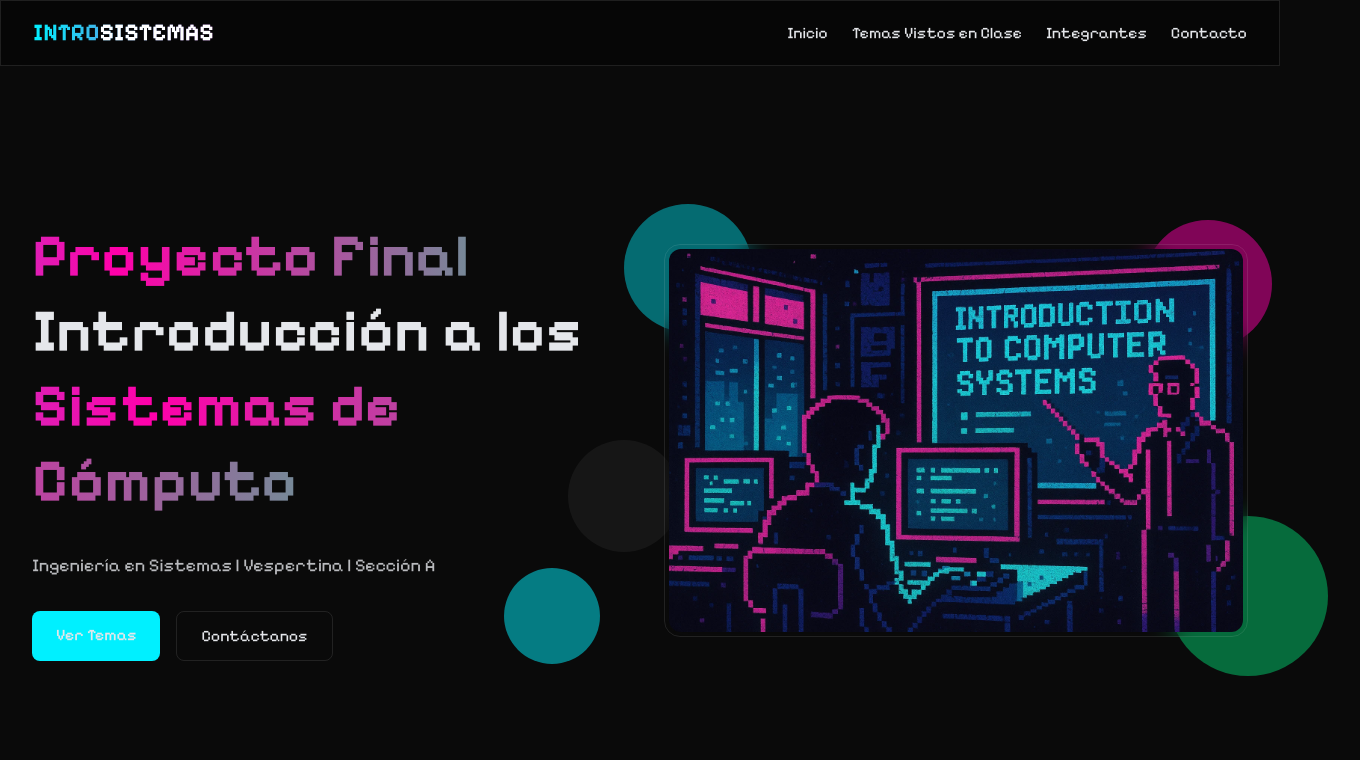
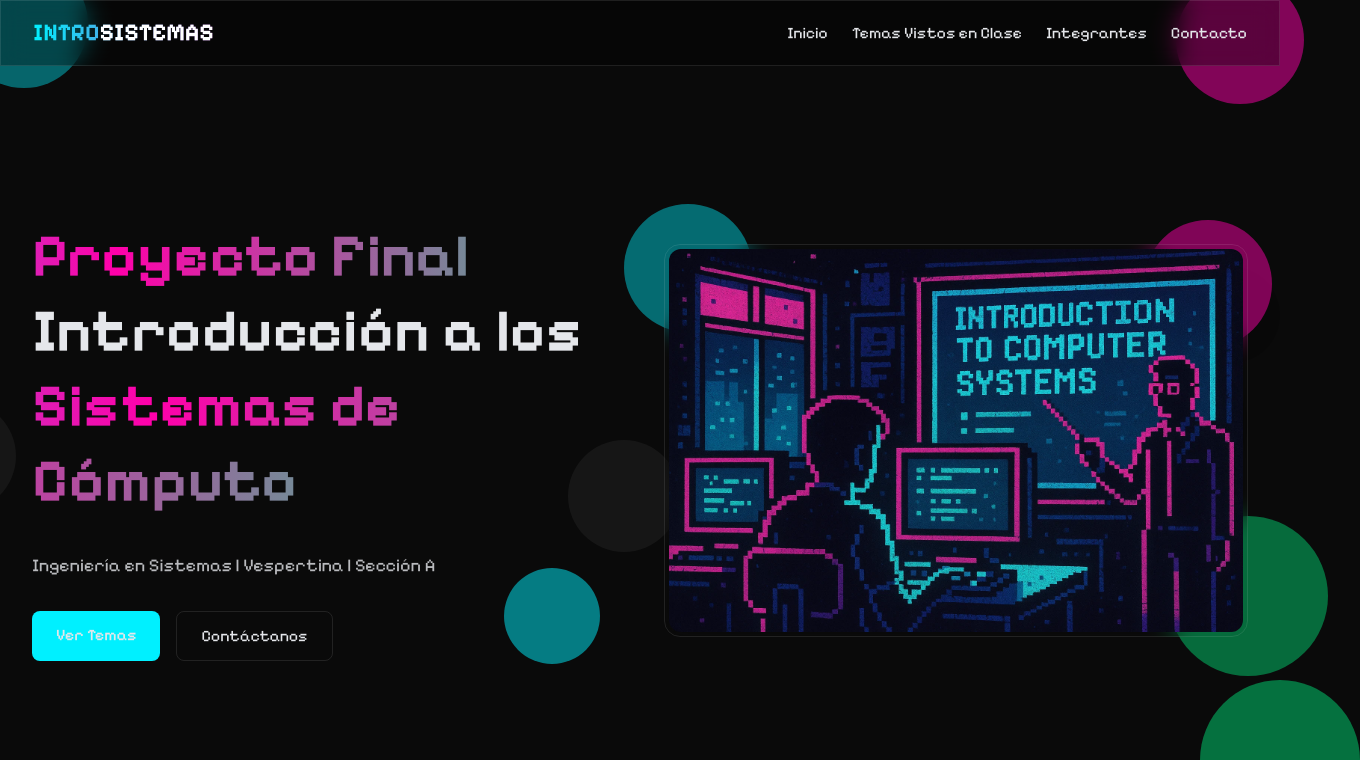
Before and after one commit to uriel212/proyecto_final, a React (Vite) app: page / in a window 1280 px wide. Shown: the top 760 px of the page, 1360 px wide, since content can reach past the window. Built offline with nearby package versions, Linux system fonts and the light colour scheme; a web font is replaced by a local one.

Commit message:
feat: enhance Layout component with animated background circles for improved visual effects

```diff
--- a/src/assets/css/main.css
+++ b/src/assets/css/main.css
@@ -33,6 +33,9 @@
 
 body {
     font-family: 'Pixelify Sans', sans-serif;
+    background-color: #0a0a0a;
+    color: #e5e7eb;
+    overflow-x: hidden;
 }
 
 h1,
@@ -44,11 +47,6 @@ h4 {
 
 a {
     text-decoration: none;
-}
-
-body {
-    background-color: #0a0a0a;
-    color: #e5e7eb;
 }
 
 .particle {
--- a/src/components/Layout.jsx
+++ b/src/components/Layout.jsx
@@ -3,6 +3,17 @@ import { Outlet } from 'react-router-dom'
 const Layout = () => {
     return (
         <div>
+            <div className="absolute -top-10 -left-10 w-32 h-32 bg-neon rounded-full opacity-20 animate-pulse-slow -z-10" style={{ animationDelay: '0s' }}></div>
+            {/* Top right cyber circle */}
+            <div className="absolute -top-6 -right-6 w-32 h-32 bg-cyber rounded-full opacity-20 animate-pulse-slow -z-10" style={{ animationDelay: '2s' }}></div>
+            {/* Bottom left neon circle */}
+            <div className="absolute -bottom-7 -left-40 w-24 h-24 bg-neon rounded-full opacity-20 animate-pulse-slow -z-10" style={{ animationDelay: '1s' }}></div>
+            {/* Bottom right matrix circle */}
+            <div className="absolute -bottom-10 -right-20 w-40 h-40 bg-matrix rounded-full opacity-20 animate-pulse-slow -z-10" style={{ animationDelay: '3s' }}></div>
+            {/* Center left glass circle */}
+            <div className="absolute top-1/2 -left-24 w-28 h-28 bg-glass rounded-full opacity-20 animate-pulse-slow -z-10" style={{ animationDelay: '1.5s' }}></div>
+            {/* Center right dark glass circle */}
+            <div className="absolute top-1/3 right-0 w-24 h-24 bg-dark-glass rounded-full opacity-20 animate-pulse-slow -z-10" style={{ animationDelay: '2.5s' }}></div>
             <Navbar />
             <main>
                 <Outlet />
```
